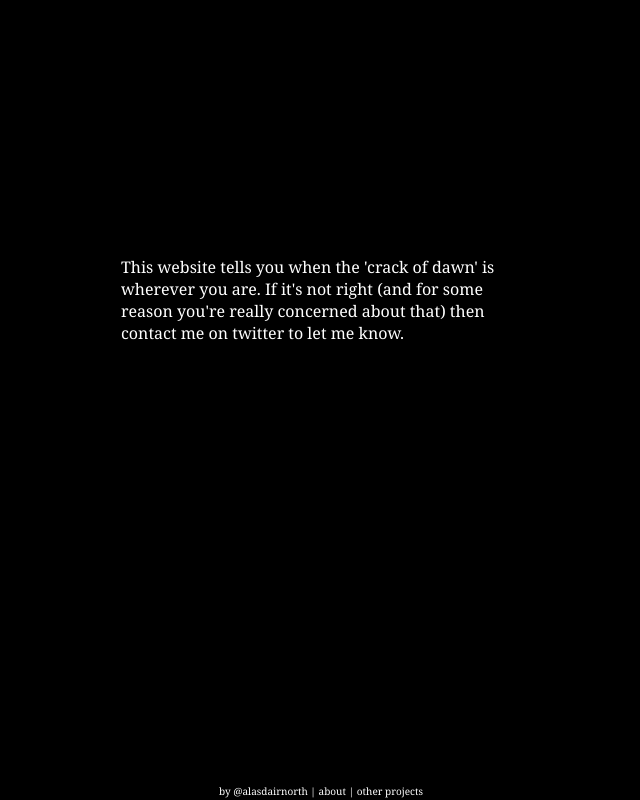
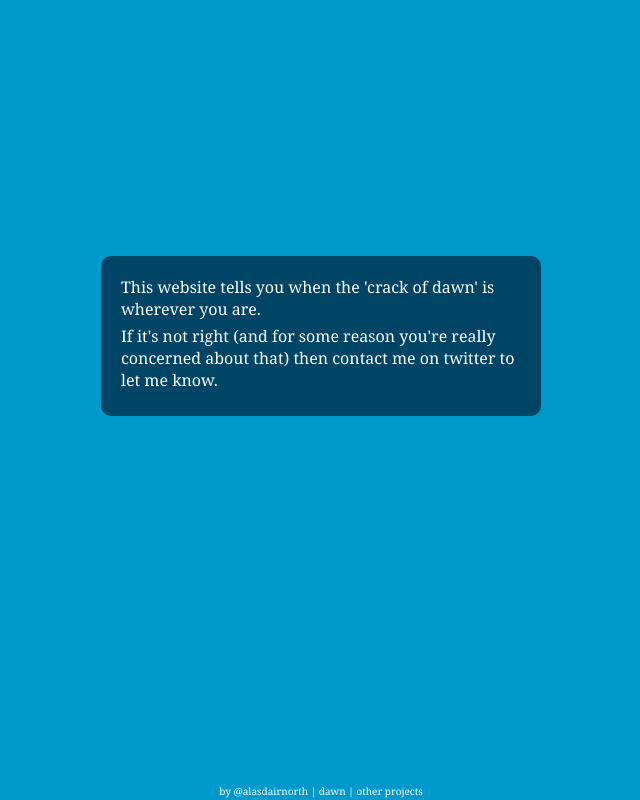
Before and after one commit to alnorth/when-is-dawn, a PHP site: page /about.php in a window 1280 px wide. Shown: the whole page, without its empty margins (319-959 px from the left). Run offline with PHP 8.4, Linux system fonts and the light colour scheme.

Commit message:
Styling changes.

```diff
--- a/about.php
+++ b/about.php
@@ -8,12 +8,15 @@
 	<body>
 		<div class="wrapper">
 			<div id="about">
-				<p>This website tells you when the 'crack of dawn' is wherever you are. If it's not right (and for some reason you're really concerned about that) then contact me on twitter to let me know.</p>
+				<div>
+					<p>This website tells you when the 'crack of dawn' is wherever you are.</p>
+					<p>If it's not right (and for some reason you're really concerned about that) then contact me on twitter to let me know.</p>
+				</div>
 			</div>
 			<div class="push"></div>
 		</div>
 		<div id="footer">
-			by <a href="http://www.twitter.com/alasdairnorth">@alasdairnorth</a> | <a href="about.php">about</a> | <a href="http://software.alnorth.com/">other projects</a>
+			by <a href="http://www.twitter.com/alasdairnorth">@alasdairnorth</a> | <a href="index.php">dawn</a> | <a href="http://software.alnorth.com/">other projects</a>
 		</div>
 	</body>
 </html>
--- a/index.php
+++ b/index.php
@@ -58,7 +58,7 @@ function getCivilDuskTime() {
 	<body>
 		<div class="wrapper">
 			<div id="dawn">
-				<?php echo getCivilDawnTime(); ?>
+				<div><?php echo getCivilDawnTime(); ?></div>
 			</div>
 			<div class="push"></div>
 		</div>
--- a/style.css
+++ b/style.css
@@ -18,12 +18,21 @@ html, body {
 }
 
 body {
-	background-color: black;
+	background-color: #0099CC;
 	font-family: georgia;
 }
 div#dawn, div#about {
 	padding-top: 20%;
 	color: white;
+}
+
+div#dawn div, div#about div {
+	background-color: #004466;
+	width: 400px;
+	margin-left: auto;
+	margin-right: auto;
+	padding: 20px;
+	border-radius: 10px;
 }
 
 div#dawn {
@@ -32,15 +41,13 @@ div#dawn {
 	font-size: 400%;
 }
 
+div#about p {
+	margin-bottom: 5px;
+}
+
 span.timezone {
 	font-size: 50%;
 	margin-left: 20px;
-}
-
-div#about {
-	width: 400px;
-	margin-left: auto;
-	margin-right: auto;
 }
 
 div#footer {
```
